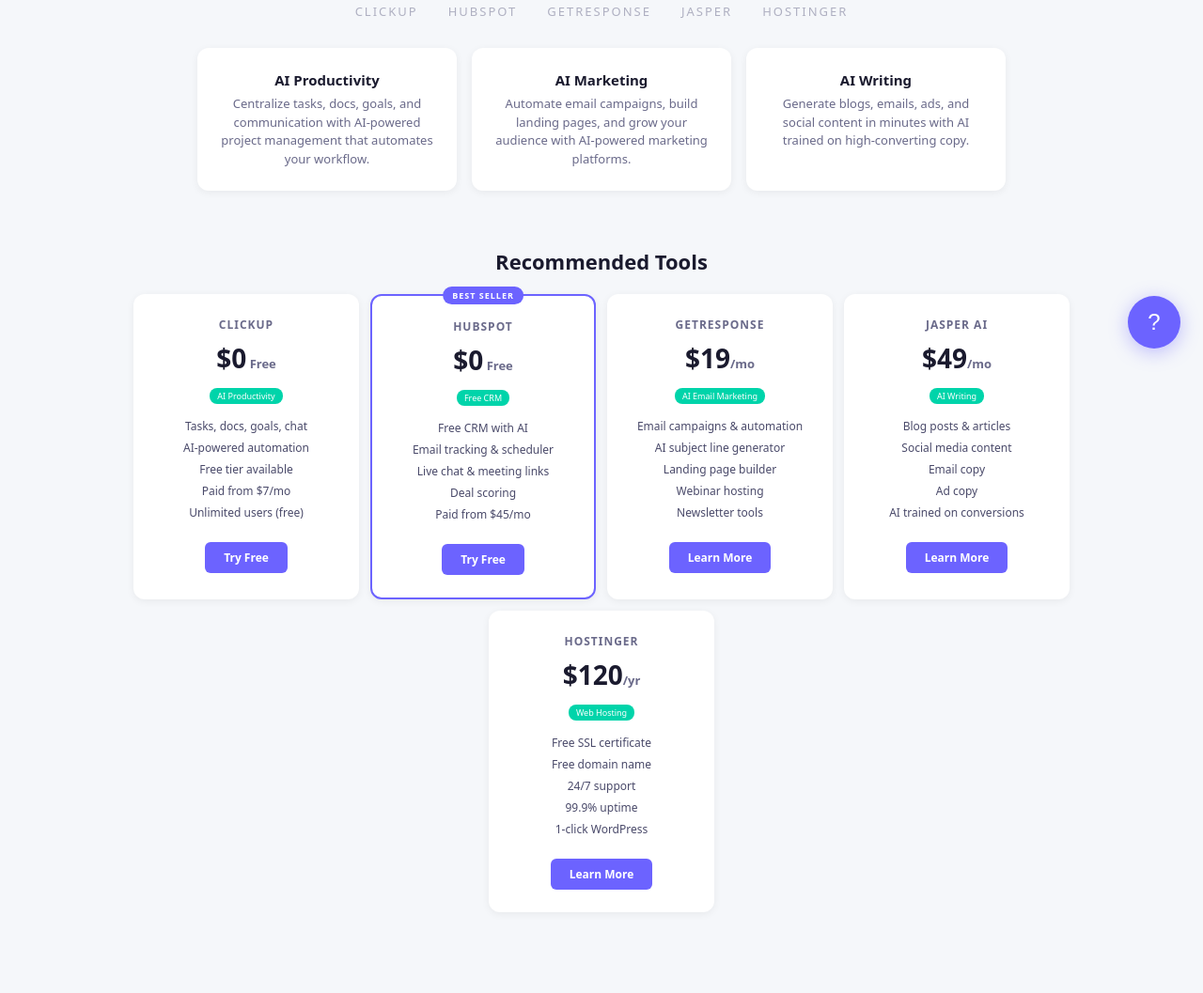
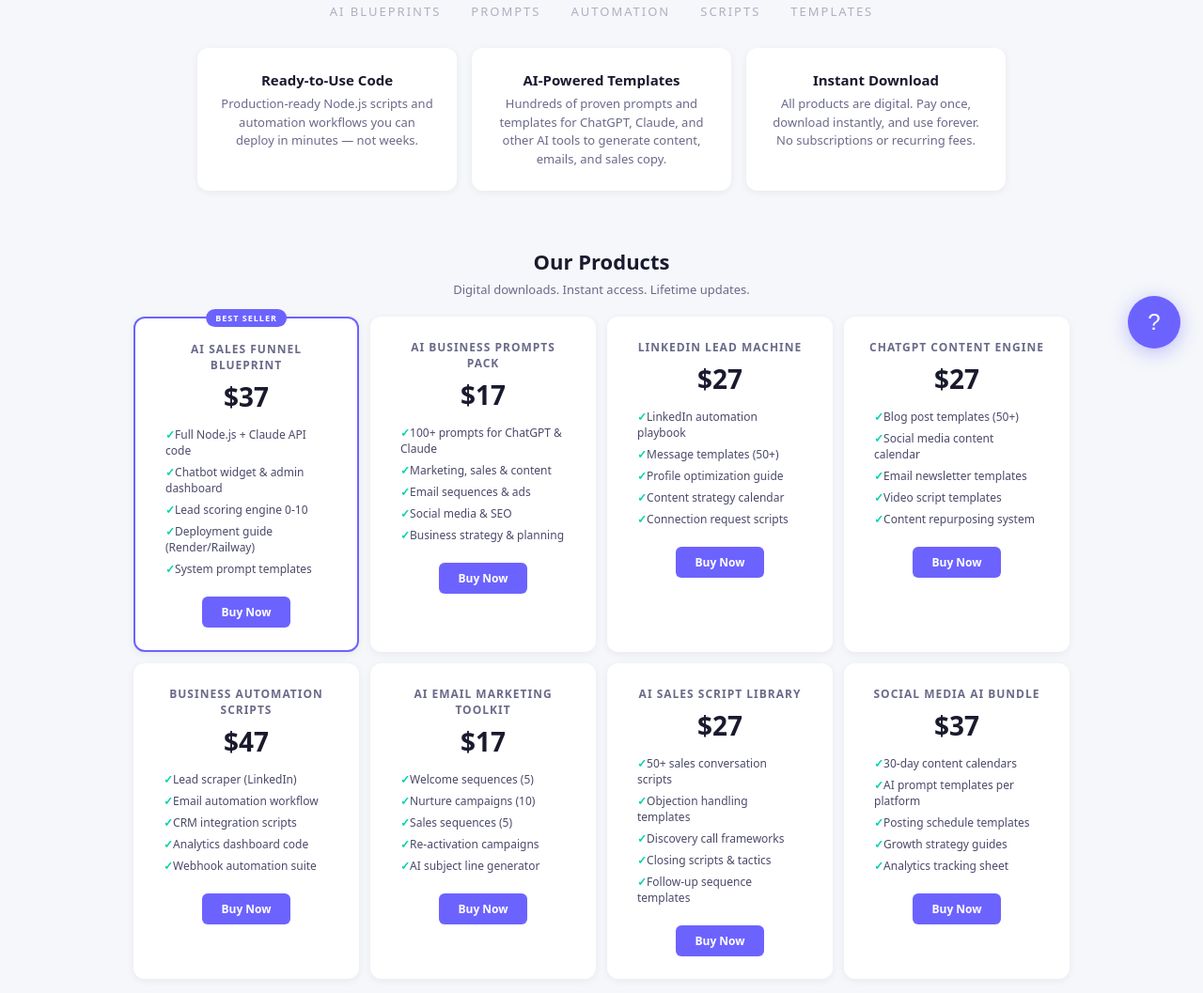
Before and after one commit to frangarccia03/sales-funnel, a website: page public/index.html in a window 1280 px wide. Shown: the part 405-1462 px from the top of the page at 94% size. Before the commit the page ends 1436 px from the top, so only its background shows below. Drawn offline with Linux system fonts and the light colour scheme.

Commit message:
feat: 8 digital products on landing page + chatbot updated

```diff
--- a/public/index.html
+++ b/public/index.html
@@ -3,7 +3,7 @@
 <head>
 <meta charset="UTF-8">
 <meta name="viewport" content="width=device-width,initial-scale=1.0">
-<title>Best AI Tools for Business — Curated by Predictive Scale AI</title>
+<title>Predictive Scale AI — Digital Products for Business Automation</title>
 <style>
 *{margin:0;padding:0;box-sizing:border-box}
 body{background:#f5f7fa;color:#1a1a2e;font-family:system-ui,sans-serif}
@@ -13,30 +13,28 @@
 .hero .btn{display:inline-block;margin-top:20px;padding:14px 32px;background:#6c63ff;color:#fff;border:none;border-radius:8px;font-size:15px;font-weight:600;cursor:pointer;transition:.2s;text-decoration:none}
 .hero .btn:hover{background:#5a52e0;transform:translateY(-2px)}
 .hero .sub{font-size:13px;color:#6a6a8a;margin-top:8px}
-
 .logos{text-align:center;padding:30px 20px;color:#6a6a8a;font-size:12px;letter-spacing:2px;text-transform:uppercase}
 .logos span{display:inline-block;margin:0 16px;font-size:13px;opacity:.5}
-
 .features{display:grid;grid-template-columns:repeat(auto-fit,minmax(250px,1fr));gap:16px;max-width:900px;margin:0 auto 60px;padding:0 20px}
 .feature{background:#fff;border-radius:12px;padding:24px;text-align:center;box-shadow:0 2px 8px rgba(0,0,0,.06)}
 .feature h3{font-size:15px;color:#1a1a2e;margin-bottom:6px}
 .feature p{font-size:13px;color:#6a6a8a;line-height:1.5}
-
 .pricing{max-width:1100px;margin:0 auto 60px;padding:0 20px}
-.pricing h2{text-align:center;font-size:22px;margin-bottom:20px}
+.pricing h2{text-align:center;font-size:22px;margin-bottom:6px}
+.pricing .sub{text-align:center;font-size:13px;color:#6a6a8a;margin-bottom:20px}
 .plans{display:flex;gap:12px;justify-content:center;flex-wrap:wrap}
-.plan{background:#fff;border-radius:12px;padding:24px;width:240px;text-align:center;box-shadow:0 2px 8px rgba(0,0,0,.06)}
+.plan{background:#fff;border-radius:12px;padding:24px;width:240px;text-align:center;box-shadow:0 2px 8px rgba(0,0,0,.06);transition:.2s}
+.plan:hover{transform:translateY(-4px);box-shadow:0 8px 24px rgba(0,0,0,.1)}
 .plan.highlight{border:2px solid #6c63ff;position:relative}
 .plan.highlight::before{content:'BEST SELLER';position:absolute;top:-10px;left:50%;transform:translateX(-50%);background:#6c63ff;color:#fff;font-size:9px;font-weight:700;padding:3px 10px;border-radius:10px;letter-spacing:1px}
-.plan h4{font-size:12px;text-transform:uppercase;color:#6a6a8a;letter-spacing:1px}
-.plan .price{font-size:28px;font-weight:700;margin:8px 0;color:#1a1a2e}
+.plan h4{font-size:12px;text-transform:uppercase;color:#6a6a8a;letter-spacing:1px;margin-bottom:2px}
+.plan .price{font-size:28px;font-weight:700;margin:6px 0;color:#1a1a2e}
 .plan .price span{font-size:13px;color:#6a6a8a}
-.plan ul{list-style:none;font-size:12px;color:#4a4a6a;margin:12px 0}
+.plan ul{list-style:none;font-size:12px;color:#4a4a6a;margin:10px 0;text-align:left;padding:0 8px}
 .plan ul li{padding:3px 0}
+.plan ul li::before{content:"\2713 ";color:#00d4aa;font-weight:700}
 .plan .btn{display:inline-block;margin-top:8px;padding:8px 20px;background:#6c63ff;color:#fff;border:none;border-radius:6px;font-size:12px;font-weight:600;cursor:pointer;text-decoration:none;transition:.2s}
 .plan .btn:hover{background:#5a52e0}
-.plan .badge{display:inline-block;background:#00d4aa;color:#fff;font-size:9px;padding:2px 8px;border-radius:8px;margin-top:4px}
-
 /* CHATBOT */
 .chat-toggle{position:fixed;bottom:24px;right:24px;width:56px;height:56px;background:#6c63ff;border:none;border-radius:50%;color:#fff;font-size:24px;cursor:pointer;box-shadow:0 4px 20px rgba(108,99,255,.4);transition:.2s;z-index:1000}
 .chat-toggle:hover{transform:scale(1.1)}
@@ -60,7 +58,6 @@
 .chat-input button:hover{background:#5a52e0}
 .chat-input button:disabled{opacity:.4;cursor:not-allowed}
 .typing{color:#6a6a8a;font-size:11px;padding:4px 4px 0;align-self:flex-start}
-
 @media(max-width:480px){
   .chat-window{width:100%;height:100%;bottom:0;right:0;border-radius:0}
   .chat-toggle{bottom:16px;right:16px}
@@ -70,62 +67,123 @@
 <body>
 
 <section class="hero">
-  <h1>Best AI Tools to Grow Your Business</h1>
-  <p>Curated recommendations. No fluff. Just the tools we actually use and trust for AI automation, marketing, sales, and productivity.</p>
+  <h1>AI-Powered Digital Products for Your Business</h1>
+  <p>Ready-to-use blueprints, prompts, scripts, and automation tools used by founders and agencies to scale faster.</p>
   <a class="btn" href="#" onclick="openChat();return false">Ask the AI Assistant</a>
-  <div class="sub">Tell us what you need and we'll recommend the right tool.</div>
+  <div class="sub">Tell us what you need and we'll recommend the right product.</div>
 </section>
 
-<div class="logos"><span>CLICKUP</span><span>HUBSPOT</span><span>GETRESPONSE</span><span>JASPER</span><span>HOSTINGER</span></div>
+<div class="logos"><span>AI BLUEPRINTS</span><span>PROMPTS</span><span>AUTOMATION</span><span>SCRIPTS</span><span>TEMPLATES</span></div>
 
 <section class="features">
-  <div class="feature"><h3>AI Productivity</h3><p>Centralize tasks, docs, goals, and communication with AI-powered project management that automates your workflow.</p></div>
-  <div class="feature"><h3>AI Marketing</h3><p>Automate email campaigns, build landing pages, and grow your audience with AI-powered marketing platforms.</p></div>
-  <div class="feature"><h3>AI Writing</h3><p>Generate blogs, emails, ads, and social content in minutes with AI trained on high-converting copy.</p></div>
+  <div class="feature"><h3>Ready-to-Use Code</h3><p>Production-ready Node.js scripts and automation workflows you can deploy in minutes — not weeks.</p></div>
+  <div class="feature"><h3>AI-Powered Templates</h3><p>Hundreds of proven prompts and templates for ChatGPT, Claude, and other AI tools to generate content, emails, and sales copy.</p></div>
+  <div class="feature"><h3>Instant Download</h3><p>All products are digital. Pay once, download instantly, and use forever. No subscriptions or recurring fees.</p></div>
 </section>
 
 <section class="pricing" id="products">
-  <h2>Recommended Tools</h2>
+  <h2>Our Products</h2>
+  <p class="sub">Digital downloads. Instant access. Lifetime updates.</p>
   <div class="plans">
-    <div class="plan">
-      <h4>ClickUp</h4>
-      <div class="price">$0<span> Free</span></div>
-      <div class="badge">AI Productivity</div>
-      <ul><li>Tasks, docs, goals, chat</li><li>AI-powered automation</li><li>Free tier available</li><li>Paid from $7/mo</li><li>Unlimited users (free)</li></ul>
-      <a class="btn" href="https://clickup.com/?ref=yourid" target="_blank">Try Free</a>
-    </div>
     <div class="plan highlight">
-      <h4>HubSpot</h4>
-      <div class="price">$0<span> Free</span></div>
-      <div class="badge">Free CRM</div>
-      <ul><li>Free CRM with AI</li><li>Email tracking & scheduler</li><li>Live chat & meeting links</li><li>Deal scoring</li><li>Paid from $45/mo</li></ul>
-      <a class="btn" href="https://hubspot.com/?ref=yourid" target="_blank">Try Free</a>
+      <h4>AI Sales Funnel Blueprint</h4>
+      <div class="price">$37</div>
+      <ul>
+        <li>Full Node.js + Claude API code</li>
+        <li>Chatbot widget & admin dashboard</li>
+        <li>Lead scoring engine 0-10</li>
+        <li>Deployment guide (Render/Railway)</li>
+        <li>System prompt templates</li>
+      </ul>
+      <a class="btn" href="https://yourbrand.gumroad.com/l/ai-sales-funnel-blueprint" target="_blank">Buy Now</a>
     </div>
     <div class="plan">
-      <h4>GetResponse</h4>
-      <div class="price">$19<span>/mo</span></div>
-      <div class="badge">AI Email Marketing</div>
-      <ul><li>Email campaigns & automation</li><li>AI subject line generator</li><li>Landing page builder</li><li>Webinar hosting</li><li>Newsletter tools</li></ul>
-      <a class="btn" href="https://getresponse.com/?ref=yourid" target="_blank">Learn More</a>
+      <h4>AI Business Prompts Pack</h4>
+      <div class="price">$17</div>
+      <ul>
+        <li>100+ prompts for ChatGPT & Claude</li>
+        <li>Marketing, sales & content</li>
+        <li>Email sequences & ads</li>
+        <li>Social media & SEO</li>
+        <li>Business strategy & planning</li>
+      </ul>
+      <a class="btn" href="https://yourbrand.gumroad.com/l/ai-business-prompts" target="_blank">Buy Now</a>
     </div>
     <div class="plan">
-      <h4>Jasper AI</h4>
-      <div class="price">$49<span>/mo</span></div>
-      <div class="badge">AI Writing</div>
-      <ul><li>Blog posts & articles</li><li>Social media content</li><li>Email copy</li><li>Ad copy</li><li>AI trained on conversions</li></ul>
-      <a class="btn" href="https://jasper.ai/?ref=yourid" target="_blank">Learn More</a>
+      <h4>LinkedIn Lead Machine</h4>
+      <div class="price">$27</div>
+      <ul>
+        <li>LinkedIn automation playbook</li>
+        <li>Message templates (50+)</li>
+        <li>Profile optimization guide</li>
+        <li>Content strategy calendar</li>
+        <li>Connection request scripts</li>
+      </ul>
+      <a class="btn" href="https://yourbrand.gumroad.com/l/linkedin-lead-machine" target="_blank">Buy Now</a>
     </div>
     <div class="plan">
-      <h4>Hostinger</h4>
-      <div class="price">$120<span>/yr</span></div>
-      <div class="badge">Web Hosting</div>
-      <ul><li>Free SSL certificate</li><li>Free domain name</li><li>24/7 support</li><li>99.9% uptime</li><li>1-click WordPress</li></ul>
-      <a class="btn" href="https://hostinger.com/?ref=yourid" target="_blank">Learn More</a>
+      <h4>ChatGPT Content Engine</h4>
+      <div class="price">$27</div>
+      <ul>
+        <li>Blog post templates (50+)</li>
+        <li>Social media content calendar</li>
+        <li>Email newsletter templates</li>
+        <li>Video script templates</li>
+        <li>Content repurposing system</li>
+      </ul>
+      <a class="btn" href="https://yourbrand.gumroad.com/l/chatgpt-content-engine" target="_blank">Buy Now</a>
+    </div>
+    <div class="plan">
+      <h4>Business Automation Scripts</h4>
+      <div class="price">$47</div>
+      <ul>
+        <li>Lead scraper (LinkedIn)</li>
+        <li>Email automation workflow</li>
+        <li>CRM integration scripts</li>
+        <li>Analytics dashboard code</li>
+        <li>Webhook automation suite</li>
+      </ul>
+      <a class="btn" href="https://yourbrand.gumroad.com/l/business-automation-scripts" target="_blank">Buy Now</a>
+    </div>
+    <div class="plan">
+      <h4>AI Email Marketing Toolkit</h4>
+      <div class="price">$17</div>
+      <ul>
+        <li>Welcome sequences (5)</li>
+        <li>Nurture campaigns (10)</li>
+        <li>Sales sequences (5)</li>
+        <li>Re-activation campaigns</li>
+        <li>AI subject line generator</li>
+      </ul>
+      <a class="btn" href="https://yourbrand.gumroad.com/l/ai-email-toolkit" target="_blank">Buy Now</a>
+    </div>
+    <div class="plan">
+      <h4>AI Sales Script Library</h4>
+      <div class="price">$27</div>
+      <ul>
+        <li>50+ sales conversation scripts</li>
+        <li>Objection handling templates</li>
+        <li>Discovery call frameworks</li>
+        <li>Closing scripts & tactics</li>
+        <li>Follow-up sequence templates</li>
+      </ul>
+      <a class="btn" href="https://yourbrand.gumroad.com/l/ai-sales-scripts" target="_blank">Buy Now</a>
+    </div>
+    <div class="plan">
+      <h4>Social Media AI Bundle</h4>
+      <div class="price">$37</div>
+      <ul>
+        <li>30-day content calendars</li>
+        <li>AI prompt templates per platform</li>
+        <li>Posting schedule templates</li>
+        <li>Growth strategy guides</li>
+        <li>Analytics tracking sheet</li>
+      </ul>
+      <a class="btn" href="https://yourbrand.gumroad.com/l/social-media-ai-bundle" target="_blank">Buy Now</a>
     </div>
   </div>
 </section>
 
-<!-- CHATBOT -->
 <button class="chat-toggle" id="chatToggle" onclick="toggleChat()">?</button>
 <div class="chat-window" id="chatWindow">
   <div class="chat-header">
@@ -157,7 +215,7 @@
 }
 
 async function startChat() {
-  addMessage('bot', 'Hey, what are you looking for? AI productivity, marketing, CRM, content creation, or web hosting? I can recommend the best tool for you.');
+  addMessage('bot', 'Hey! Looking for AI blueprints, prompts, scripts, or automation tools? Tell me what you need and I will recommend the best product for you.');
 }
 
 function addMessage(role, text) {
@@ -174,14 +232,11 @@
   if (!msg) return;
   input.value = '';
   document.getElementById('sendBtn').disabled = true;
-
   addMessage('user', msg);
-
   const typing = document.createElement('div');
   typing.className = 'typing';
   typing.textContent = 'Thinking...';
   document.getElementById('chatMessages').appendChild(typing);
-
   try {
     const resp = await fetch(API + '/api/chat', {
       method: 'POST',
```
Also changed, not shown: server.js (+70 -45 lines).
